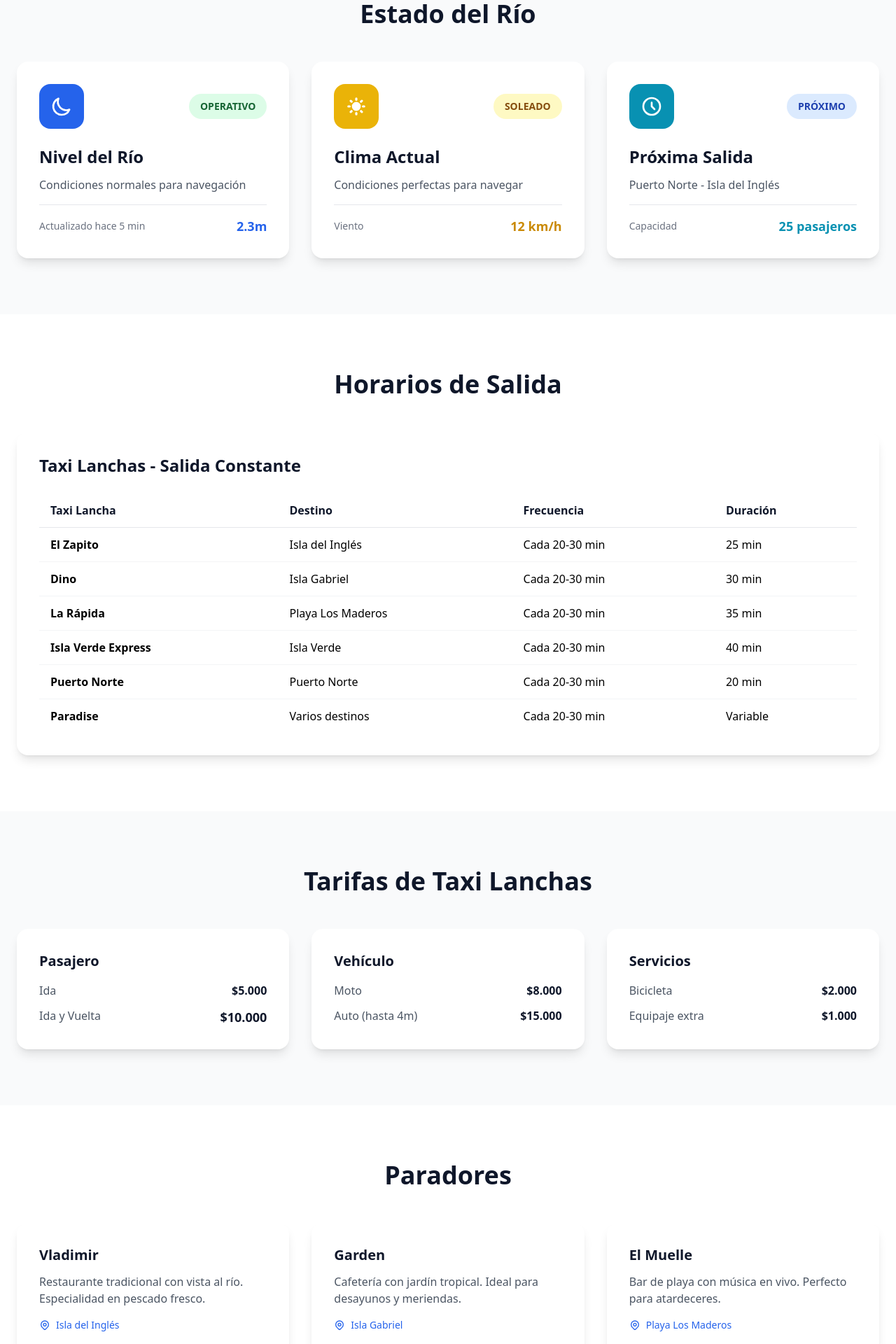
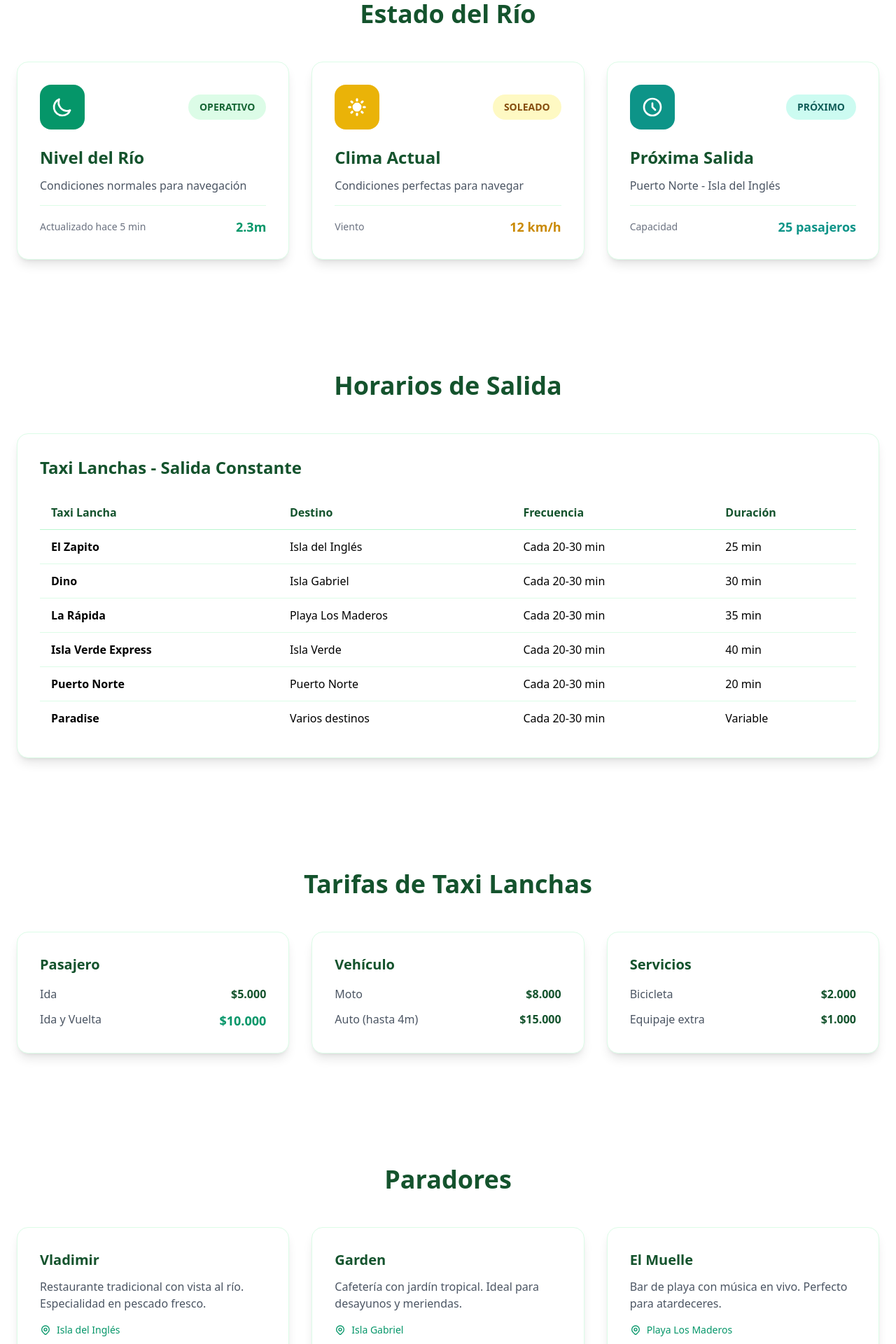
Before and after one commit to marianostiffler-netizen/cruces-rosario, a React (Vite) app: page / in a window 1280 px wide. Shown: the part 880-2800 px from the top of the page at 70% size. Built offline with nearby package versions, Linux system fonts and the light colour scheme.

Commit message:
feat: transform to tropical forest theme - green gradients, leaf patterns, and emerald accents throughout

```diff
--- a/src/components/home/HeroSection.tsx
+++ b/src/components/home/HeroSection.tsx
@@ -15,49 +15,71 @@ export function HeroSection() {
         </div>
       </nav>
 
-      {/* Hero Section */}
-      <section className="min-h-screen bg-slate-900 flex items-center justify-center pt-16">
-        <div className="text-center px-6">
+      {/* Hero Section - Tropical Forest Background */}
+      <section className="min-h-screen bg-gradient-to-b from-green-900 via-green-800 to-emerald-900 flex items-center justify-center pt-16 relative overflow-hidden">
+        {/* Tropical Forest Pattern Overlay */}
+        <div className="absolute inset-0 opacity-20">
+          <div className="absolute inset-0" style={{
+            backgroundImage: `repeating-linear-gradient(45deg, transparent, transparent 50px, rgba(34, 197, 94, 0.1) 50px, rgba(34, 197, 94, 0.1) 100px)`,
+          }}></div>
+        </div>
+
+        {/* Tropical Leaves Pattern */}
+        <div className="absolute inset-0 opacity-10">
+          <div className="absolute top-10 left-10 w-32 h-32 bg-green-600 rounded-full blur-3xl"></div>
+          <div className="absolute top-20 right-20 w-40 h-40 bg-emerald-600 rounded-full blur-3xl"></div>
+          <div className="absolute bottom-20 left-20 w-36 h-36 bg-green-700 rounded-full blur-3xl"></div>
+          <div className="absolute bottom-10 right-10 w-28 h-28 bg-emerald-700 rounded-full blur-3xl"></div>
+        </div>
+
+        <div className="relative z-10 text-center px-6">
           <h2 className="text-6xl md:text-8xl font-bold text-white mb-6 leading-tight">
             NAVEGA HACIA
             <br />
-            <span className="text-blue-400">LAS ISLAS</span>
+            <span className="text-emerald-400">LAS ISLAS</span>
           </h2>
-          <p className="text-xl md:text-2xl text-gray-300 mb-10 max-w-3xl mx-auto">
+          <p className="text-xl md:text-2xl text-green-100 mb-10 max-w-3xl mx-auto">
             Experimenta la conexión perfecta entre la ciudad y las islas del Paraná
           </p>
-          <a href="#horarios" className="inline-block bg-blue-600 text-white px-10 py-4 rounded-full font-bold text-lg hover:bg-blue-700 transition-colors shadow-xl">
+          <a href="#horarios" className="inline-block bg-emerald-600 text-white px-10 py-4 rounded-full font-bold text-lg hover:bg-emerald-700 transition-colors shadow-xl">
             Ver Horarios
           </a>
         </div>
+
+        {/* Tropical Bottom Wave */}
+        <div className="absolute bottom-0 left-0 right-0">
+          <svg viewBox="0 0 1440 120" fill="none" xmlns="http://www.w3.org/2000/svg" className="w-full h-auto">
+            <path d="M0,96L48,90.7C96,85,192,75,288,74.7C384,75,480,85,576,90.7C672,96,768,96,864,90.7C960,85,1056,75,1152,74.7C1248,75,1344,85,1392,90.7L1440,96L1440,120L1392,120C1344,120,1248,120,1152,120C1056,120,960,120,864,120C768,120,672,120,576,120C480,120,384,120,288,120C192,120,96,120,48,120L0,120Z" fill="white" />
+          </svg>
+        </div>
       </section>
 
-      {/* River Status Section */}
-      <section className="py-20 bg-gray-50">
+      {/* River Status Section - Tropical Theme */}
+      <section className="py-20 bg-gradient-to-b from-emerald-50 to-green-50">
         <div className="max-w-7xl mx-auto px-6">
-          <h3 className="text-4xl font-bold text-slate-900 text-center mb-12">Estado del Río</h3>
+          <h3 className="text-4xl font-bold text-green-900 text-center mb-12">Estado del Río</h3>
 
           <div className="grid grid-cols-1 md:grid-cols-3 gap-8">
             {/* River Status Card */}
-            <div className="bg-white rounded-2xl shadow-lg p-8">
+            <div className="bg-white rounded-2xl shadow-lg p-8 border border-green-100">
               <div className="flex items-center justify-between mb-6">
-                <div className="w-16 h-16 bg-blue-600 rounded-2xl flex items-center justify-center">
+                <div className="w-16 h-16 bg-emerald-600 rounded-2xl flex items-center justify-center">
                   <svg className="w-8 h-8 text-white" fill="none" stroke="currentColor" viewBox="0 0 24 24">
                     <path strokeLinecap="round" strokeLinejoin="round" strokeWidth={2} d="M20.354 15.354A9 9 0 018.646 3.646 9.003 9.003 0 0012 21a9.003 9.003 0 008.354-5.646z" />
                   </svg>
                 </div>
                 <span className="bg-green-100 text-green-800 text-sm font-bold px-4 py-2 rounded-full">OPERATIVO</span>
               </div>
-              <h4 className="text-2xl font-bold text-slate-900 mb-3">Nivel del Río</h4>
+              <h4 className="text-2xl font-bold text-green-900 mb-3">Nivel del Río</h4>
               <p className="text-gray-600 mb-4">Condiciones normales para navegación</p>
-              <div className="flex items-center justify-between pt-4 border-t border-gray-200">
+              <div className="flex items-center justify-between pt-4 border-t border-green-100">
                 <span className="text-sm text-gray-500">Actualizado hace 5 min</span>
-                <span className="text-lg font-semibold text-blue-600">2.3m</span>
+                <span className="text-lg font-semibold text-emerald-600">2.3m</span>
               </div>
             </div>
 
             {/* Weather Card */}
-            <div className="bg-white rounded-2xl shadow-lg p-8">
+            <div className="bg-white rounded-2xl shadow-lg p-8 border border-green-100">
               <div className="flex items-center justify-between mb-6">
                 <div className="w-16 h-16 bg-yellow-500 rounded-2xl flex items-center justify-center">
                   <svg className="w-8 h-8 text-white" fill="currentColor" viewBox="0 0 20 20">
@@ -66,78 +88,78 @@ export function HeroSection() {
                 </div>
                 <span className="bg-yellow-100 text-yellow-800 text-sm font-bold px-4 py-2 rounded-full">SOLEADO</span>
               </div>
-              <h4 className="text-2xl font-bold text-slate-900 mb-3">Clima Actual</h4>
+              <h4 className="text-2xl font-bold text-green-900 mb-3">Clima Actual</h4>
               <p className="text-gray-600 mb-4">Condiciones perfectas para navegar</p>
-              <div className="flex items-center justify-between pt-4 border-t border-gray-200">
+              <div className="flex items-center justify-between pt-4 border-t border-green-100">
                 <span className="text-sm text-gray-500">Viento</span>
                 <span className="text-lg font-semibold text-yellow-600">12 km/h</span>
               </div>
             </div>
 
             {/* Next Departure Card */}
-            <div className="bg-white rounded-2xl shadow-lg p-8">
+            <div className="bg-white rounded-2xl shadow-lg p-8 border border-green-100">
               <div className="flex items-center justify-between mb-6">
-                <div className="w-16 h-16 bg-cyan-600 rounded-2xl flex items-center justify-center">
+                <div className="w-16 h-16 bg-teal-600 rounded-2xl flex items-center justify-center">
                   <svg className="w-8 h-8 text-white" fill="none" stroke="currentColor" viewBox="0 0 24 24">
                     <path strokeLinecap="round" strokeLinejoin="round" strokeWidth={2} d="M12 8v4l3 3m6-3a9 9 0 11-18 0 9 9 0 0118 0z" />
                   </svg>
                 </div>
-                <span className="bg-blue-100 text-blue-800 text-sm font-bold px-4 py-2 rounded-full">PRÓXIMO</span>
+                <span className="bg-teal-100 text-teal-800 text-sm font-bold px-4 py-2 rounded-full">PRÓXIMO</span>
               </div>
-              <h4 className="text-2xl font-bold text-slate-900 mb-3">Próxima Salida</h4>
+              <h4 className="text-2xl font-bold text-green-900 mb-3">Próxima Salida</h4>
               <p className="text-gray-600 mb-4">Puerto Norte - Isla del Inglés</p>
-              <div className="flex items-center justify-between pt-4 border-t border-gray-200">
+              <div className="flex items-center justify-between pt-4 border-t border-green-100">
                 <span className="text-sm text-gray-500">Capacidad</span>
-                <span className="text-lg font-semibold text-cyan-600">25 pasajeros</span>
+                <span className="text-lg font-semibold text-teal-600">25 pasajeros</span>
               </div>
             </div>
           </div>
         </div>
       </section>
 
-      {/* Horarios Section */}
-      <section id="horarios" className="py-20 bg-white">
+      {/* Horarios Section - Tropical Theme */}
+      <section id="horarios" className="py-20 bg-gradient-to-b from-green-50 to-emerald-50">
         <div className="max-w-7xl mx-auto px-6">
-          <h3 className="text-4xl font-bold text-slate-900 text-center mb-12">Horarios de Salida</h3>
+          <h3 className="text-4xl font-bold text-green-900 text-center mb-12">Horarios de Salida</h3>
 
-          <div className="bg-white rounded-2xl shadow-lg p-8">
-            <h4 className="text-2xl font-bold text-slate-900 mb-6">Taxi Lanchas - Salida Constante</h4>
+          <div className="bg-white rounded-2xl shadow-lg p-8 border border-green-100">
+            <h4 className="text-2xl font-bold text-green-900 mb-6">Taxi Lanchas - Salida Constante</h4>
             <div className="overflow-x-auto">
               <table className="w-full text-left">
                 <thead>
-                  <tr className="border-b border-gray-200">
-                    <th className="py-3 px-4 font-semibold text-slate-900">Taxi Lancha</th>
-                    <th className="py-3 px-4 font-semibold text-slate-900">Destino</th>
-                    <th className="py-3 px-4 font-semibold text-slate-900">Frecuencia</th>
-                    <th className="py-3 px-4 font-semibold text-slate-900">Duración</th>
+                  <tr className="border-b border-green-200">
+                    <th className="py-3 px-4 font-semibold text-green-900">Taxi Lancha</th>
+                    <th className="py-3 px-4 font-semibold text-green-900">Destino</th>
+                    <th className="py-3 px-4 font-semibold text-green-900">Frecuencia</th>
+                    <th className="py-3 px-4 font-semibold text-green-900">Duración</th>
                   </tr>
                 </thead>
                 <tbody>
-                  <tr className="border-b border-gray-100">
+                  <tr className="border-b border-green-100">
                     <td className="py-3 px-4 font-semibold">El Zapito</td>
                     <td className="py-3 px-4">Isla del Inglés</td>
                     <td className="py-3 px-4">Cada 20-30 min</td>
                     <td className="py-3 px-4">25 min</td>
                   </tr>
-                  <tr className="border-b border-gray-100">
+                  <tr className="border-b border-green-100">
                     <td className="py-3 px-4 font-semibold">Dino</td>
                     <td className="py-3 px-4">Isla Gabriel</td>
                     <td className="py-3 px-4">Cada 20-30 min</td>
                     <td className="py-3 px-4">30 min</td>
                   </tr>
-                  <tr className="border-b border-gray-100">
+                  <tr className="border-b border-green-100">
                     <td className="py-3 px-4 font-semibold">La Rápida</td>
                     <td className="py-3 px-4">Playa Los Maderos</td>
                     <td className="py-3 px-4">Cada 20-30 min</td>
                     <td className="py-3 px-4">35 min</td>
                   </tr>
-                  <tr className="border-b border-gray-100">
+                  <tr className="border-b border-green-100">
                     <td className="py-3 px-4 font-semibold">Isla Verde Express</td>
                     <td className="py-3 px-4">Isla Verde</td>
                     <td className="py-3 px-4">Cada 20-30 min</td>
                     <td className="py-3 px-4">40 min</td>
                   </tr>
-                  <tr className="border-b border-gray-100">
+                  <tr className="border-b border-green-100">
                     <td className="py-3 px-4 font-semibold">Puerto Norte</td>
                     <td className="py-3 px-4">Puerto Norte</td>
                     <td className="py-3 px-4">Cada 20-30 min</td>
@@ -156,50 +178,50 @@ export function HeroSection() {
         </div>
       </section>
 
-      {/* Tarifas Section */}
-      <section id="tarifas" className="py-20 bg-gray-50">
+      {/* Tarifas Section - Tropical Theme */}
+      <section id="tarifas" className="py-20 bg-gradient-to-b from-emerald-50 to-green-50">
         <div className="max-w-7xl mx-auto px-6">
-          <h3 className="text-4xl font-bold text-slate-900 text-center mb-12">Tarifas de Taxi Lanchas</h3>
+          <h3 className="text-4xl font-bold text-green-900 text-center mb-12">Tarifas de Taxi Lanchas</h3>
 
           <div className="grid grid-cols-1 md:grid-cols-2 lg:grid-cols-3 gap-8">
-            <div className="bg-white rounded-2xl shadow-lg p-8">
-              <h4 className="text-xl font-bold text-slate-900 mb-4">Pasajero</h4>
+            <div className="bg-white rounded-2xl shadow-lg p-8 border border-green-100">
+              <h4 className="text-xl font-bold text-green-900 mb-4">Pasajero</h4>
               <div className="space-y-3">
                 <div className="flex justify-between">
                   <span className="text-gray-600">Ida</span>
-                  <span className="font-semibold text-slate-900">$5.000</span>
+                  <span className="font-semibold text-green-900">$5.000</span>
                 </div>
                 <div className="flex justify-between">
                   <span className="text-gray-600">Ida y Vuelta</span>
-                  <span className="font-semibold text-slate-900 text-blue-600 text-lg">$10.000</span>
+                  <span className="font-semibold text-emerald-600 text-lg">$10.000</span>
                 </div>
               </div>
             </div>
 
-            <div className="bg-white rounded-2xl shadow-lg p-8">
-              <h4 className="text-xl font-bold text-slate-900 mb-4">Vehículo</h4>
+            <div className="bg-white rounded-2xl shadow-lg p-8 border border-green-100">
+              <h4 className="text-xl font-bold text-green-900 mb-4">Vehículo</h4>
               <div className="space-y-3">
                 <div className="flex justify-between">
                   <span className="text-gray-600">Moto</span>
-                  <span className="font-semibold text-slate-900">$8.000</span>
+                  <span className="font-semibold text-green-900">$8.000</span>
                 </div>
                 <div className="flex justify-between">
                   <span className="text-gray-600">Auto (hasta 4m)</span>
-                  <span className="font-semibold text-slate-900">$15.000</span>
+                  <span className="font-semibold text-green-900">$15.000</span>
                 </div>
               </div>
             </div>
 
-            <div className="bg-white rounded-2xl shadow-lg p-8">
-              <h4 className="text-xl font-bold text-slate-900 mb-4">Servicios</h4>
+            <div className="bg-white rounded-2xl shadow-lg p-8 border border-green-100">
+              <h4 className="text-xl font-bold text-green-900 mb-4">Servicios</h4>
               <div className="space-y-3">
                 <div className="flex justify-between">
                   <span className="text-gray-600">Bicicleta</span>
-                  <span className="font-semibold text-slate-900">$2.000</span>
+                  <span className="font-semibold text-green-900">$2.000</span>
                 </div>
                 <div className="flex justify-between">
                   <span className="text-gray-600">Equipaje extra</span>
-                  <span className="font-semibold text-slate-900">$1.000</span>
+                  <span className="font-semibold text-green-900">$1.000</span>
                 </div>
               </div>
             </div>
@@ -207,16 +229,16 @@ export function HeroSection() {
         </div>
       </section>
 
-      {/* Paradores Section */}
-      <section id="paradores" className="py-20 bg-white">
+      {/* Paradores Section - Tropical Theme */}
+      <section id="paradores" className="py-20 bg-gradient-to-b from-green-50 to-emerald-50">
         <div className="max-w-7xl mx-auto px-6">
-          <h3 className="text-4xl font-bold text-slate-900 text-center mb-12">Paradores</h3>
+          <h3 className="text-4xl font-bold text-green-900 text-center mb-12">Paradores</h3>
 
           <div className="grid grid-cols-1 md:grid-cols-2 lg:grid-cols-3 gap-8">
-            <div className="bg-white rounded-2xl shadow-lg p-8 hover:shadow-xl transition-shadow">
-              <h4 className="text-xl font-bold text-slate-900 mb-3">Vladimir</h4>
+            <div className="bg-white rounded-2xl shadow-lg p-8 hover:shadow-xl transition-shadow border border-green-100">
+              <h4 className="text-xl font-bold text-green-900 mb-3">Vladimir</h4>
               <p className="text-gray-600 mb-4">Restaurante tradicional con vista al río. Especialidad en pescado fresco.</p>
-              <div className="flex items-center gap-2 text-sm text-blue-600">
+              <div className="flex items-center gap-2 text-sm text-emerald-600">
                 <svg className="w-4 h-4" fill="none" stroke="currentColor" viewBox="0 0 24 24">
                   <path strokeLinecap="round" strokeLinejoin="round" strokeWidth={2} d="M17.657 16.657L13.414 20.9a1.998 1.998 0 01-2.827 0l-4.244-4.243a8 8 0 1111.314 0z" />
                   <path strokeLinecap="round" strokeLinejoin="round" strokeWidth={2} d="M15 11a3 3 0 11-6 0 3 3 0 016 0z" />
@@ -225,10 +247,10 @@ export function HeroSection() {
               </div>
             </div>
 
-            <div className="bg-white rounded-2xl shadow-lg p-8 hover:shadow-xl transition-shadow">
-              <h4 className="text-xl font-bold text-slate-900 mb-3">Garden</h4>
+            <div className="bg-white rounded-2xl shadow-lg p-8 hover:shadow-xl transition-shadow border border-green-100">
+              <h4 className="text-xl font-bold text-green-900 mb-3">Garden</h4>
               <p className="text-gray-600 mb-4">Cafetería con jardín tropical. Ideal para desayunos y meriendas.</p>
-              <div className="flex items-center gap-2 text-sm text-blue-600">
+              <div className="flex items-center gap-2 text-sm text-emerald-600">
                 <svg className="w-4 h-4" fill="none" stroke="currentColor" viewBox="0 0 24 24">
                   <path strokeLinecap="round" strokeLinejoin="round" strokeWidth={2} d="M17.657 16.657L13.414 20.9a1.998 1.998 0 01-2.827 0l-4.244-4.243a8 8 0 1111.314 0z" />
                   <path strokeLinecap="round" strokeLinejoin="round" strokeWidth={2} d="M15 11a3 3 0 11-6 0 3 3 0 016 0z" />
@@ -237,10 +259,10 @@ export function HeroSection() {
               </div>
             </div>
 
-            <div className="bg-white rounded-2xl shadow-lg p-8 hover:shadow-xl transition-shadow">
-              <h4 className="text-xl font-bold text-slate-900 mb-3">El Muelle</h4>
+            <div className="bg-white rounded-2xl shadow-lg p-8 hover:shadow-xl transition-shadow border border-green-100">
+              <h4 className="text-xl font-bold text-green-900 mb-3">El Muelle</h4>
               <p className="text-gray-600 mb-4">Bar de playa con música en vivo. Perfecto para atardeceres.</p>
-              <div className="flex items-center gap-2 text-sm text-blue-600">
+              <div className="flex items-center gap-2 text-sm text-emerald-600">
                 <svg className="w-4 h-4" fill="none" stroke="currentColor" viewBox="0 0 24 24">
                   <path strokeLinecap="round" strokeLinejoin="round" strokeWidth={2} d="M17.657 16.657L13.414 20.9a1.998 1.998 0 01-2.827 0l-4.244-4.243a8 8 0 1111.314 0z" />
                   <path strokeLinecap="round" strokeLinejoin="round" strokeWidth={2} d="M15 11a3 3 0 11-6 0 3 3 0 016 0z" />
@@ -249,10 +271,10 @@ export function HeroSection() {
               </div>
             </div>
 
-            <div className="bg-white rounded-2xl shadow-lg p-8 hover:shadow-xl transition-shadow">
-              <h4 className="text-xl font-bold text-slate-900 mb-3">La Rueda</h4>
+            <div className="bg-white rounded-2xl shadow-lg p-8 hover:shadow-xl transition-shadow border border-green-100">
+              <h4 className="text-xl font-bold text-green-900 mb-3">La Rueda</h4>
               <p className="text-gray-600 mb-4">Restaurante familiar con platos regionales y postres caseros.</p>
-              <div className="flex items-center gap-2 text-sm text-blue-600">
+              <div className="flex items-center gap-2 text-sm text-emerald-600">
                 <svg className="w-4 h-4" fill="none" stroke="currentColor" viewBox="0 0 24 24">
                   <path strokeLinecap="round" strokeLinejoin="round" strokeWidth={2} d="M17.657 16.657L13.414 20.9a1.998 1.998 0 01-2.827 0l-4.244-4.243a8 8 0 1111.314 0z" />
                   <path strokeLinecap="round" strokeLinejoin="round" strokeWidth={2} d="M15 11a3 3 0 11-6 0 3 3 0 016 0z" />
@@ -261,10 +283,10 @@ export function HeroSection() {
               </div>
             </div>
 
-            <div className="bg-white rounded-2xl shadow-lg p-8 hover:shadow-xl transition-shadow">
-              <h4 className="text-xl font-bold text-slate-900 mb-3">Cabaña del Pescador</h4>
+            <div className="bg-white rounded-2xl shadow-lg p-8 hover:shadow-xl transition-shadow border border-green-100">
+              <h4 className="text-xl font-bold text-green-900 mb-3">Cabaña del Pescador</h4>
               <p className="text-gray-600 mb-4">Comida casera de mar. Especialidad en pescado frito y ensaladas.</p>
-              <div className="flex items-center gap-2 text-sm text-blue-600">
+              <div className="flex items-center gap-2 text-sm text-emerald-600">
                 <svg className="w-4 h-4" fill="none" stroke="currentColor" viewBox="0 0 24 24">
                   <path strokeLinecap="round" strokeLinejoin="round" strokeWidth={2} d="M17.657 16.657L13.414 20.9a1.998 1.998 0 01-2.827 0l-4.244-4.243a8 8 0 1111.314 0z" />
                   <path strokeLinecap="round" strokeLinejoin="round" strokeWidth={2} d="M15 11a3 3 0 11-6 0 3 3 0 016 0z" />
@@ -273,10 +295,10 @@ export function HeroSection() {
               </div>
             </div>
 
-            <div className="bg-white rounded-2xl shadow-lg p-8 hover:shadow-xl transition-shadow">
-              <h4 className="text-xl font-bold text-slate-900 mb-3">Paraíso</h4>
+            <div className="bg-white rounded-2xl shadow-lg p-8 hover:shadow-xl transition-shadow border border-green-100">
+              <h4 className="text-xl font-bold text-green-900 mb-3">Paraíso</h4>
               <p className="text-gray-600 mb-4">Camping con restaurante. Ideal para grupos y familias con niños.</p>
-              <div className="flex items-center gap-2 text-sm text-blue-600">
+              <div className="flex items-center gap-2 text-sm text-emerald-600">
                 <svg className="w-4 h-4" fill="none" stroke="currentColor" viewBox="0 0 24 24">
                   <path strokeLinecap="round" strokeLinejoin="round" strokeWidth={2} d="M17.657 16.657L13.414 20.9a1.998 1.998 0 01-2.827 0l-4.244-4.243a8 8 0 1111.314 0z" />
                   <path strokeLinecap="round" strokeLinejoin="round" strokeWidth={2} d="M15 11a3 3 0 11-6 0 3 3 0 016 0z" />
```
